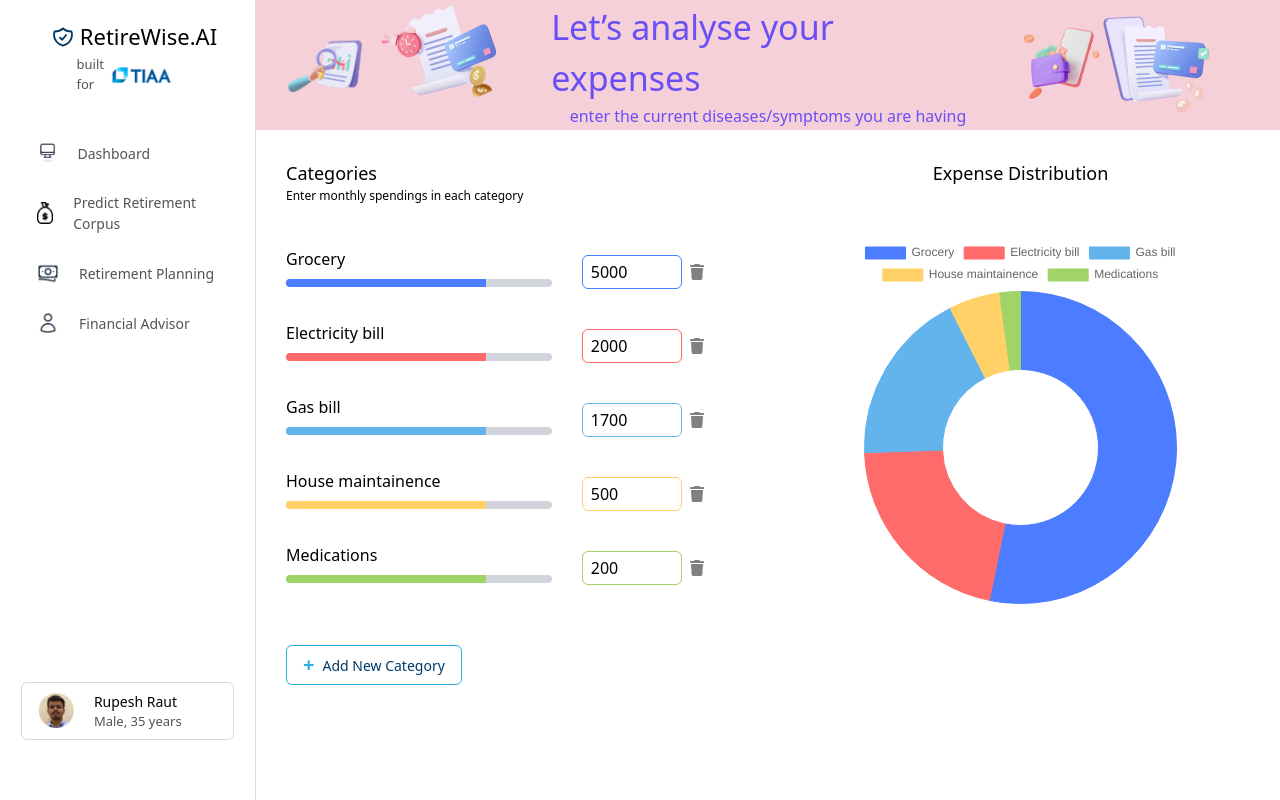
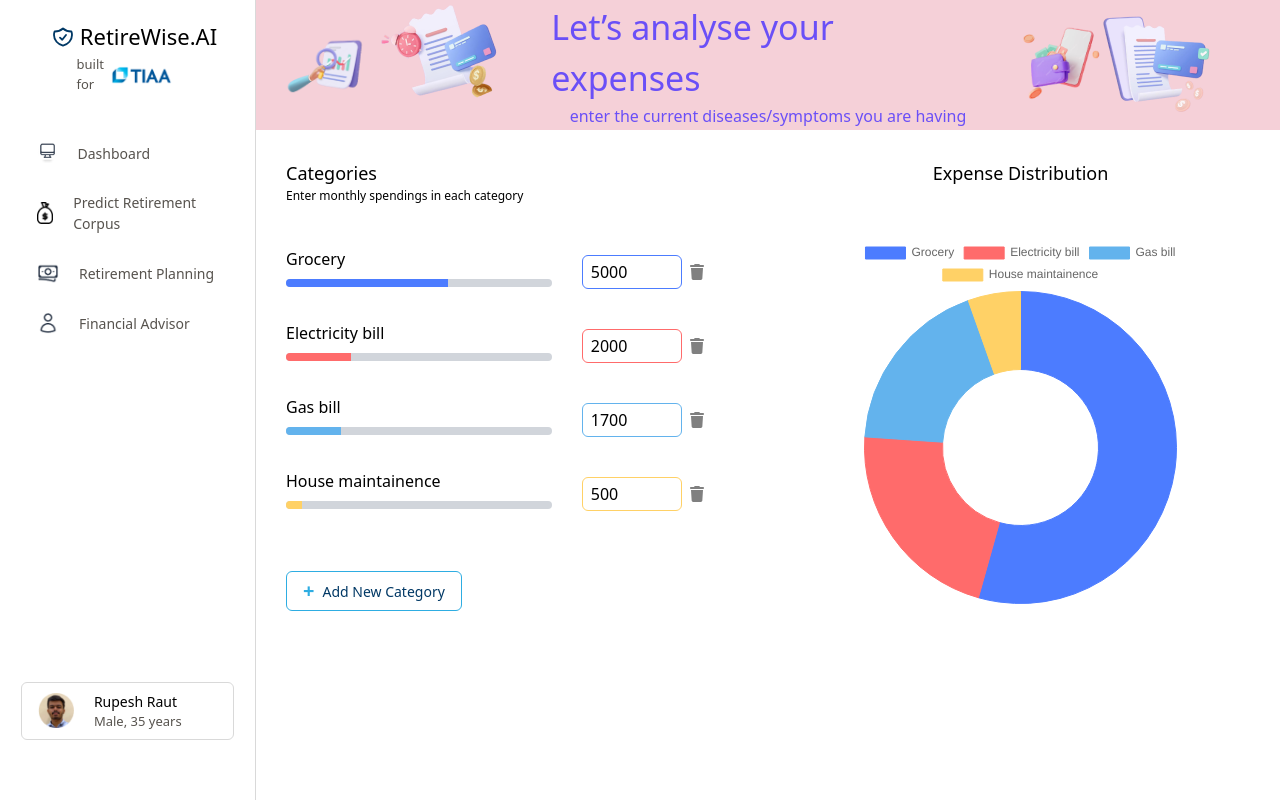
Before and after one commit to HarshDilipGhosalkar/RetireBuddy, a Next.js app in the folder client/: page /predict in a window 1280 px wide. Built offline with nearby package versions, Linux system fonts and the light colour scheme.

Commit message:
style updates

```diff
--- a/client/app/predict/page.js
+++ b/client/app/predict/page.js
@@ -9,18 +9,21 @@ import Modal from './addItemModal';
 
 
 const predict = () => {
-  const progressValue = 75;
-  const [count, setCount] = useState(4);
-  const [label, setLabel] = useState(['Grocery', 'Electricity bill', 'Gas bill', 'House maintainence', 'Medications']);
-  const [colorList, setColorList] = useState(['#4C7CFF', '#FF6B6B', '#63B3ED', '#FFD166', '#A0D468']);
-  // const [predictionList, setPredictionList] = useState([
-  //   { id: 0, content: 'Grocery', bgColor: '#4C7CFF' }, // Red with Black border
-  //   { id: 1, content: 'Electricity bill', bgColor: '#FF6B6B' }, // Blue with Black border
-  //   { id: 2, content: 'Gas bill', bgColor: '#63B3ED'}, // Green with Black border
-  //   { id: 3, content: 'House maintainence', bgColor: '#FFD166' }, // Yellow with Black border
-  //   { id: 4, content: 'Medications', bgColor: '#A0D468'}, // Purple with Black border
-  // ]);
-  const [data, setData] = useState([5000, 2000, 1700, 500, 200]);
+
+  const totalExpence=8200;
+  const [count, setCount] = useState(3);
+  const [label, setLabel] = useState(['Grocery', 'Electricity bill', 'Gas bill', 'House maintainence']);
+  // const [colorList, setColorList] = useState(['#4C7CFF', '#FF6B6B', '#63B3ED', '#FFD166']);
+
+  const [predictionList, setPredictionList] = useState([
+    {  content: 'Grocery',expence:5000  },
+    {  content: 'Electricity bill',expence:2000 },
+    {  content: 'Gas bill',expence:1700 },
+    {  content: 'House maintainence',expence:500 },
+  ]);
+
+  const [data, setData] = useState([5000, 2000, 1700, 500]);
+
   const pieChartColors = [
     '#4C7CFF', '#FF6B6B', '#63B3ED', '#FFD166', '#A0D468',
     '#ED5565', '#48CFAD', '#AC92EB', '#FFCE54', '#6A6A6A',
@@ -48,10 +51,15 @@ const predict = () => {
   };
 
   const handleAddCategory = (category, expence) => {
+    const newItem=    {
+      id: count+1,
+      content: category,
+      expence: expence }
 
     setLabel([...label, category])
     setData([...data, parseInt(expence)]);
-    setColorList([...colorList,pieChartColors[count+1]])
+    // setColorList([...colorList,pieChartColors[count+1]])
+    setPredictionList([...predictionList,newItem])
     setCount(count+1);
     closeModal();
   };
@@ -72,7 +80,7 @@ const predict = () => {
                 <div className='flex flex-col items-start  relative w-[65%]'>
                   <h1 className="font-medium text-[16px] relative top-[-8px]">{item}</h1>
                   <div className="flex items-center justify-center w-[90%] ">
-                    <ProgressBar progress={progressValue} color={colorList[index]} />
+                    <ProgressBar progress={(data[index]/totalExpence)*100} color={pieChartColors[index]} />
                   </div>
 
                 </div>
@@ -82,7 +90,7 @@ const predict = () => {
                     placeholder="₹ 0.00"
                     value={data[index]}
                     class={`px-2 py-1 w-[100px] hover:border-[1px] hover:border-[gray] rounded-md`}
-                    style={{ borderColor: colorList[index], borderWidth: '1px', borderStyle: 'solid' }}
+                    style={{ borderColor: pieChartColors[index], borderWidth: '1px', borderStyle: 'solid' }}
                     onChange={(e) => handleUpdateCategory(index, parseInt(e.target.value))}
                   />
                   <span className="ml-2">
@@ -103,7 +111,7 @@ const predict = () => {
         </div>
         <div className='w-[50%] flex flex-col  items-center '>
         <div className="font-medium text-[18px] mb-[50px]">Expense Distribution</div>
-          <div className='w-[80%]'>  <Pie label={label} color={colorList} pieData={data} /></div>
+          <div className='w-[80%]'>  <Pie label={label} color={pieChartColors.slice(0,count+1)} pieData={data} /></div>
 
         </div>
         <Modal isOpen={isModalOpen} closeModal={closeModal} onAddCategory={handleAddCategory}/>
--- a/client/app/predict/pie.js
+++ b/client/app/predict/pie.js
@@ -7,7 +7,7 @@ ChartJS.register(ArcElement, Tooltip, Legend);
 
 
 export function Pie({label,color,pieData}) {
-
+    console.log(color);
     const data = {
         labels: label,
         datasets: [
```
